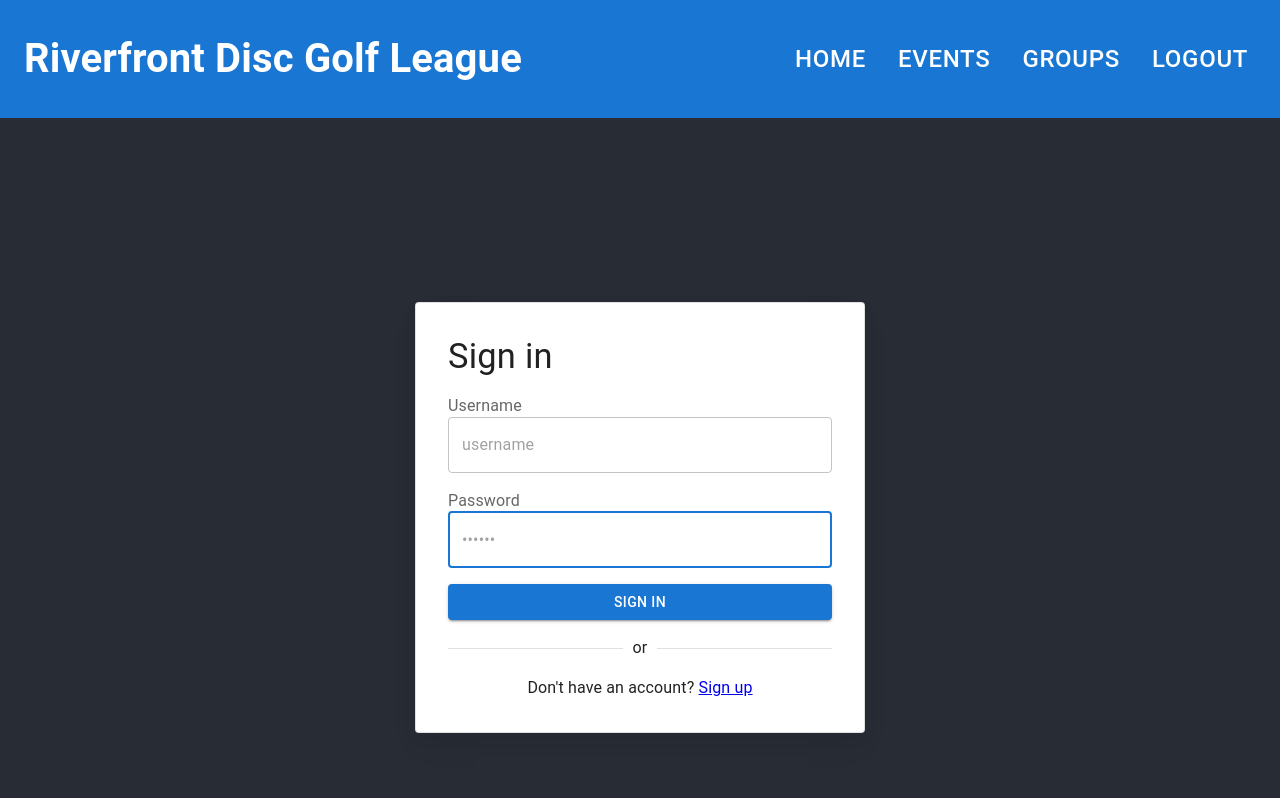
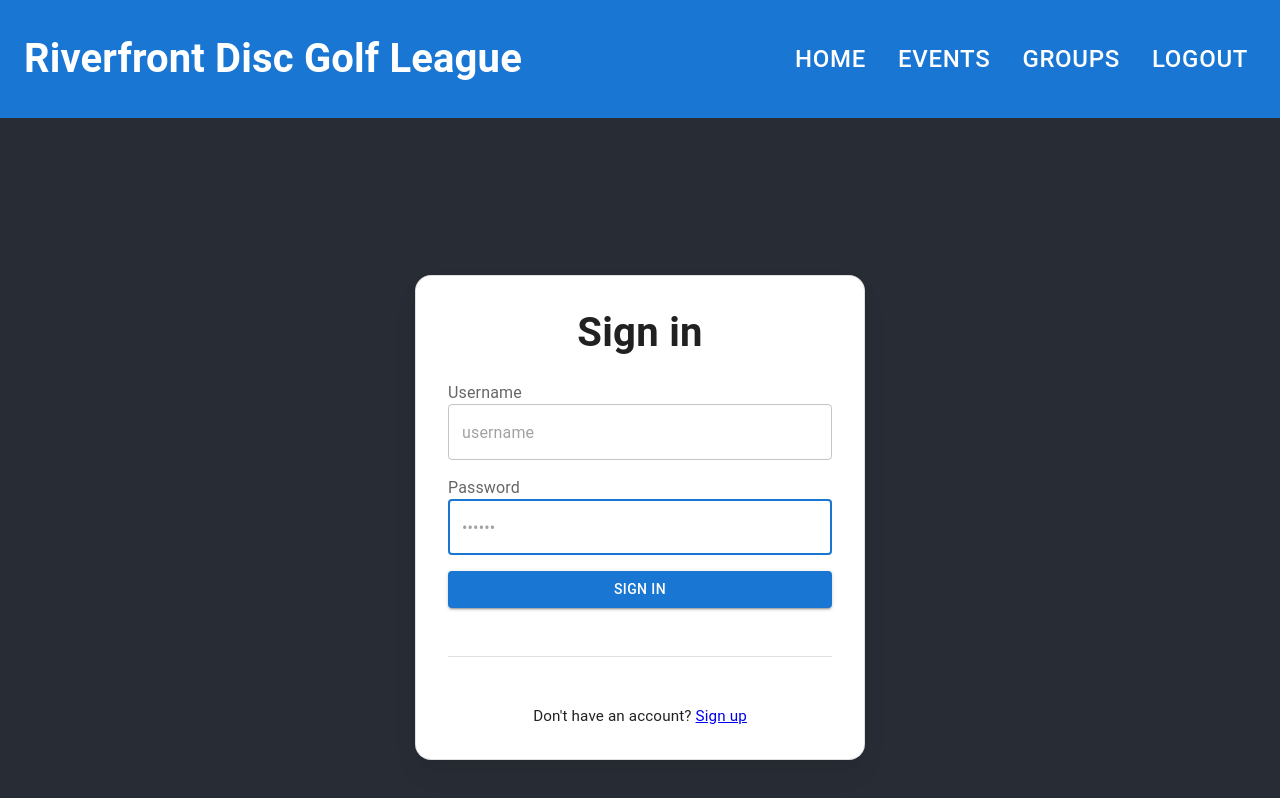
Before and after one commit to kirstenericson/rfdg-frontend-v2, a React (Create React App) app: page /login in a window 1280 px wide. Shown: the top 798 px of the page. Built offline with nearby package versions, Linux system fonts and the light colour scheme.

Commit message:
Just a couple of tweaks to improve login page styling

```diff
--- a/src/pages/Login.tsx
+++ b/src/pages/Login.tsx
@@ -26,8 +26,12 @@ const Card = styled(MuiCard)(({ theme }) => ({
   flexDirection: 'column',
   alignSelf: 'center',
   width: '100%',
+  borderRadius: theme.spacing(2),
+  backgroundColor: theme.palette.background.paper,
+  backdropFilter: 'blur(10px)',
+
   padding: theme.spacing(4),
-  gap: theme.spacing(2),
+  gap: theme.spacing(3),
   margin: 'auto',
   [theme.breakpoints.up('sm')]: {
     maxWidth: '450px',
@@ -118,8 +122,12 @@ export default function SignIn(props: { disableCustomTheme?: boolean }) {
           <Typography
             component="h1"
             variant="h4"
-            sx={{ width: '100%', fontSize: 'clamp(2rem, 10vw, 2.15rem)' }}
-          >
+            sx={{
+              width: '100%',
+              fontWeight: 600,
+              fontSize: 'clamp(2rem, 5vw, 2.5rem)',
+              textAlign: 'center',
+            }}          >
             Sign in
           </Typography>
           <Box
@@ -191,9 +199,9 @@ export default function SignIn(props: { disableCustomTheme?: boolean }) {
               Forgot your password?
             </Link> */}
           </Box>
-          <Divider>or</Divider>
+          <Divider sx={{ my: 3 }} />
           <Box sx={{ display: 'flex', flexDirection: 'column', gap: 2 }}>
-            <Typography sx={{ textAlign: 'center' }}>
+            <Typography sx={{ textAlign: 'center', fontSize: '0.95rem' }}>
               Don&apos;t have an account?{' '}
               <Link to="/signup"
                 // variant="body2"
```
Also changed, not shown: 1 other file (tests, documents, lock files or other folders).
